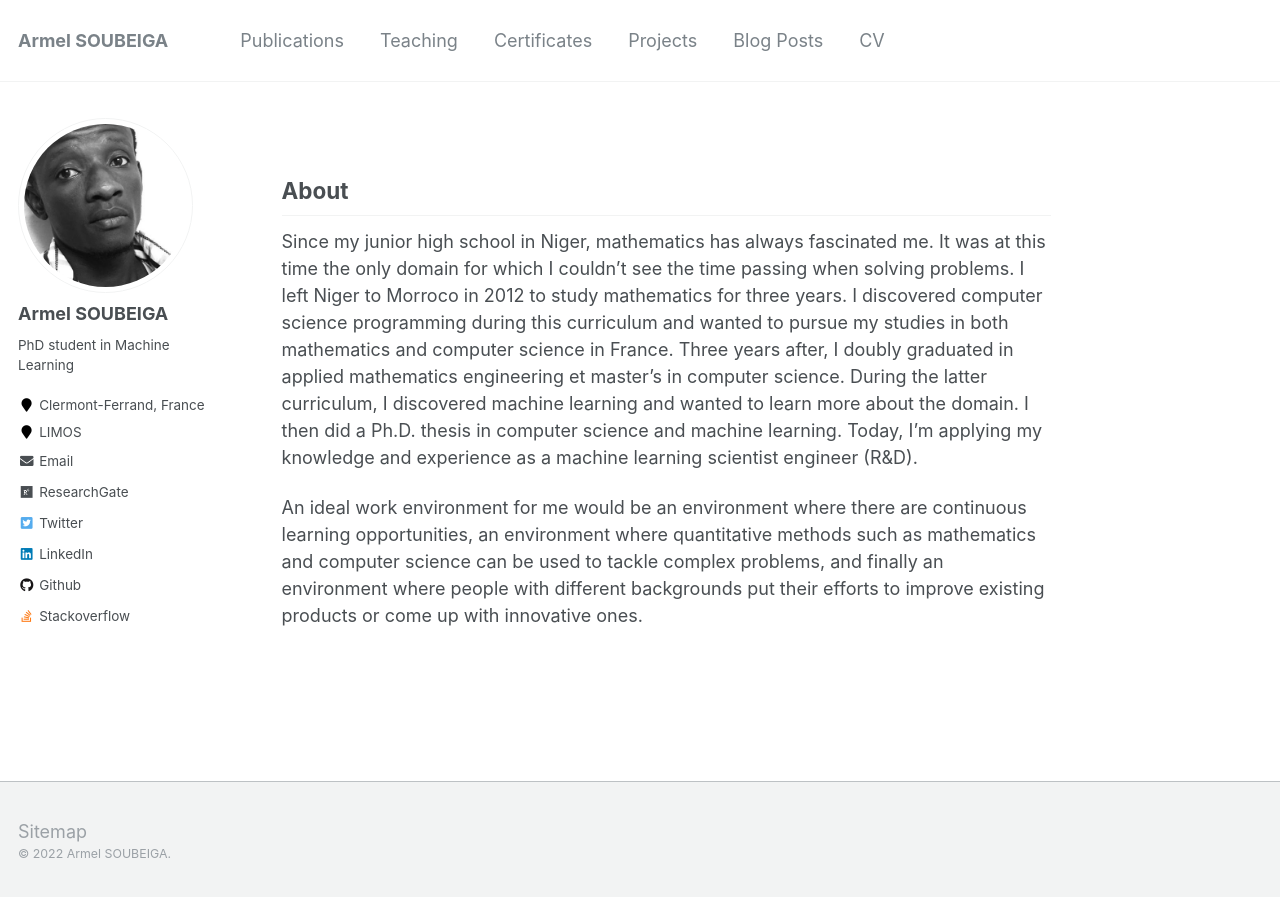
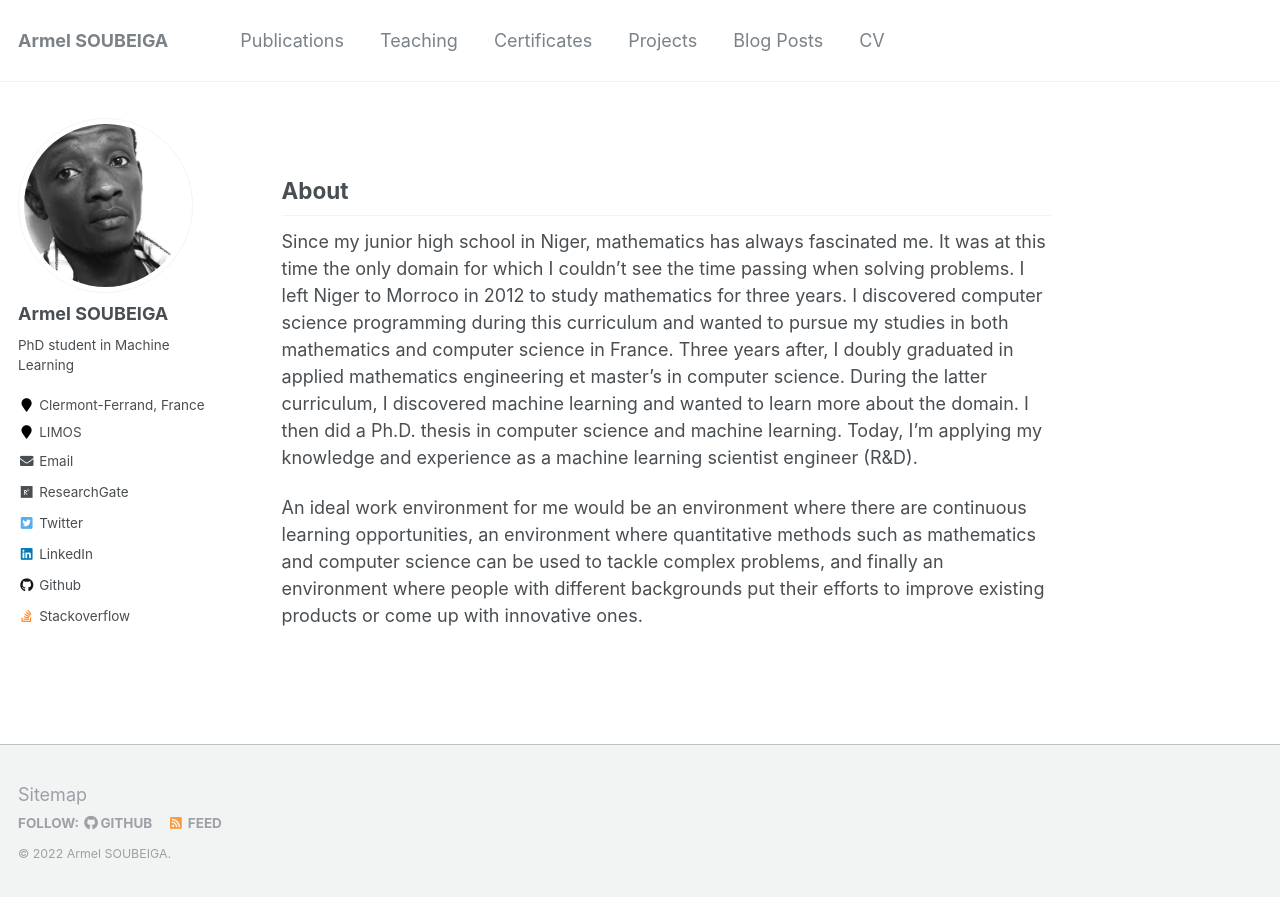
Before and after one commit to armelsoubeiga/neweb, a Jekyll site: the page built from _pages/about.md, in a window 1280 px wide. Shown: the top 897 px of the page. Built offline with Jekyll 4.4.1, drawn with Linux system fonts in a browser that asks for light colours.

Commit message:
Update footer.html

```diff
--- a/_includes/footer.html
+++ b/_includes/footer.html
@@ -1,2 +1,24 @@
+{% include base_path %}
+
+<div class="page__footer-follow">
+  <ul class="social-icons">
+    {% if site.data.ui-text[site.locale].follow_label %}
+      <li><strong>{{ site.data.ui-text[site.locale].follow_label }}</strong></li>
+    {% endif %}
+    {% if site.twitter.username %}
+      <li><a href="https://twitter.com/{{ site.twitter.username }}"><i class="fab fa-twitter-square" aria-hidden="true"></i> Twitter</a></li>
+    {% endif %}
+    {% if site.facebook.username %}
+      <li><a href="https://facebook.com/{{ site.facebook.username }}"><i class="fab fa-facebook-square" aria-hidden="true"></i> Facebook</a></li>
+    {% endif %}
+    {% if site.author.github %}
+      <li><a href="http://github.com/{{ site.author.github }}"><i class="fab fa-github" aria-hidden="true"></i> GitHub</a></li>
+    {% endif %}
+    {% if site.author.bitbucket %}
+      <li><a href="http://bitbucket.org/{{ site.author.bitbucket }}"><i class="fab fa-bitbucket" aria-hidden="true"></i> Bitbucket</a></li>
+    {% endif %}
+    <li><a href="{% if site.atom_feed.path %}{{ site.atom_feed.path }}{% else %}{{ base_path }}/feed.xml{% endif %}"><i class="fa fa-fw fa-rss-square" aria-hidden="true"></i> {{ site.data.ui-text[site.locale].feed_label | default: "Feed" }}</a></li>
+  </ul>
+</div>
 
 <div class="page__footer-copyright">&copy; {{ site.time | date: '%Y' }} {{ site.name | default: site.title }}.</div>
```
